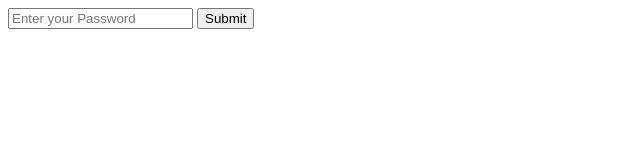
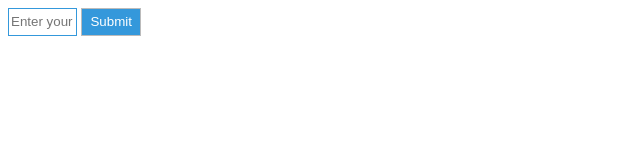
Before and after one commit to snagy22000/intro-css-project-assignment-4-forms, a plain HTML site: page Input/index.html in a window 1280 px wide. Shown: the whole page, without its empty margins (0-640 px from the left). Drawn offline with Linux system fonts and the light colour scheme.

Commit message:
Update index.html

```diff
--- a/Input/index.html
+++ b/Input/index.html
@@ -2,10 +2,43 @@
 <head>
   <title>Input</title>
   <style>
+  .password {
+  line-height: 1.5rem;
+  width: 5%;
+  border: 1px solid #3498db;
+  text-align:center;
+  transition: all 1s;
+  color: #34495e;
+}
+
+.password:focus,
+.password:active{
+  width:20%;
+}
 
 
+.button {
+  line-height: 1.5rem;
+  width: 60px;
+  background-color: #3498db;
+  border: 1px solid #bbb;
+  outline: none;
+  color: #fff;
+  transition: all 200ms;
 
+}
 
+.button:hover{
+  width:10%;
+  box-shadow: 1px 1px 2px #2980b9;
+}
+
+.button:active
+{
+  position: relative;
+  top: 0.5px;
+  box-shadow: none;
+}
   </style>
 </head>
 <body>
```
